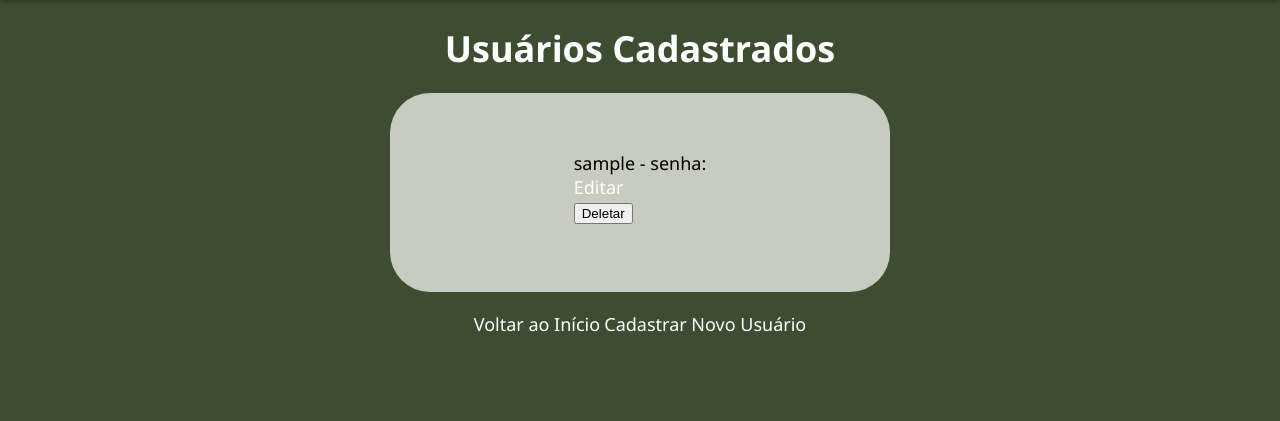
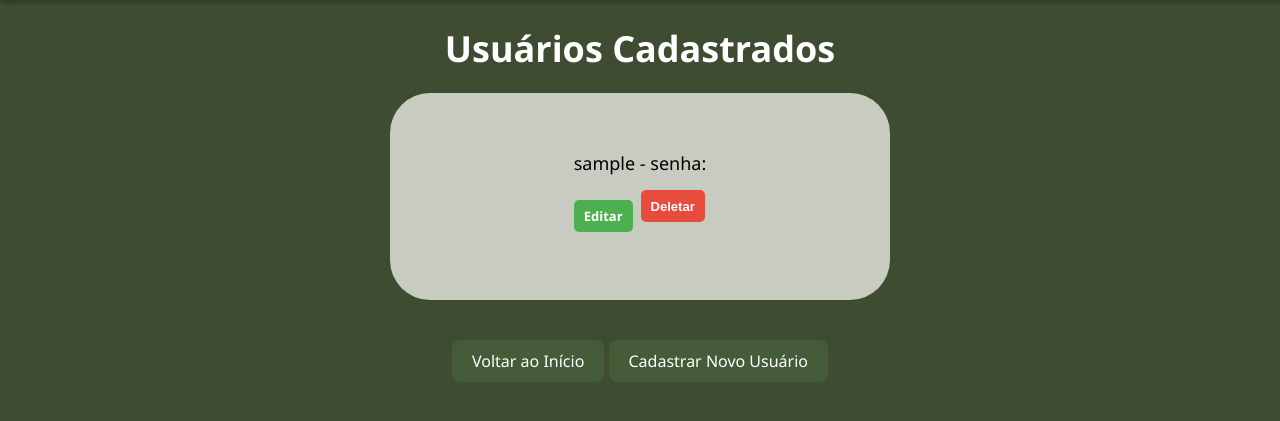
Before and after one commit to DraNefario/flask_app, a Flask app: page /list_users in a window 1280 px wide. Shown: the part 118-539 px from the top of the page. Run offline with Flask 3, Linux system fonts and the light colour scheme; a user stored in the database is signed in; tables that the repository leaves empty hold one stand-in row (values such as "Sample post").

Commit message:
Update listar_user.css

```diff
--- a/expcriativa/static/css/listar_user.css
+++ b/expcriativa/static/css/listar_user.css
@@ -125,3 +125,94 @@ a {
 a:hover {
     text-decoration: underline;
 }
+
+.user-actions {
+    display: flex;
+    gap: 10px;
+    margin-top: 5px;
+}
+
+.btn {
+    padding: 6px 12px;
+    border-radius: 6px;
+    font-size: 14px;
+    font-weight: 600;
+    text-decoration: none;
+    border: none;
+    cursor: pointer;
+    transition: background-color 0.3s ease;
+}
+
+.user-actions {
+    display: flex;
+    gap: 8px;
+    margin-top: 5px;
+    align-items: center;
+}
+
+/* Impede quebra de linha e alinha como inline */
+.user-actions form {
+    display: flex;
+    align-items: center;
+    margin: 0;
+    padding: 0;
+}
+
+/* Botões gerais */
+.btn {
+    padding: 4px 10px;
+    border-radius: 5px;
+    font-size: 13px;
+    font-weight: 600;
+    text-decoration: none;
+    border: none;
+    cursor: pointer;
+    transition: background-color 0.3s ease;
+    height: 32px;
+    display: flex;
+    align-items: center;
+    justify-content: center;
+    line-height: 1;
+}
+
+/* Botão editar */
+.edit-btn {
+    background-color: #4caf50;
+    color: white;
+}
+
+.edit-btn:hover {
+    background-color: #388e3c;
+}
+
+/* Botão deletar */
+.delete-btn {
+    background-color: #e74c3c;
+    color: white;
+}
+
+.delete-btn:hover {
+    background-color: #c0392b;
+}
+
+.standard-btn {
+    margin-top: 20px;
+    padding: 10px 20px;
+    background-color: #455c38 !important;  /* Força fundo sólido */
+    color: white !important;               /* Força texto branco */
+    border: none;
+    border-radius: 8px;
+    font-weight: 500;
+    font-size: 16px;
+    text-decoration: none;
+    cursor: pointer;
+    transition: background-color 0.3s ease;
+    width: fit-content;
+    align-self: center;
+    display: inline-block;
+    text-align: center;
+}
+
+.standard-btn:hover {
+    background-color: #388e3c !important;  /* Hover verde escuro sólido */
+}
```
